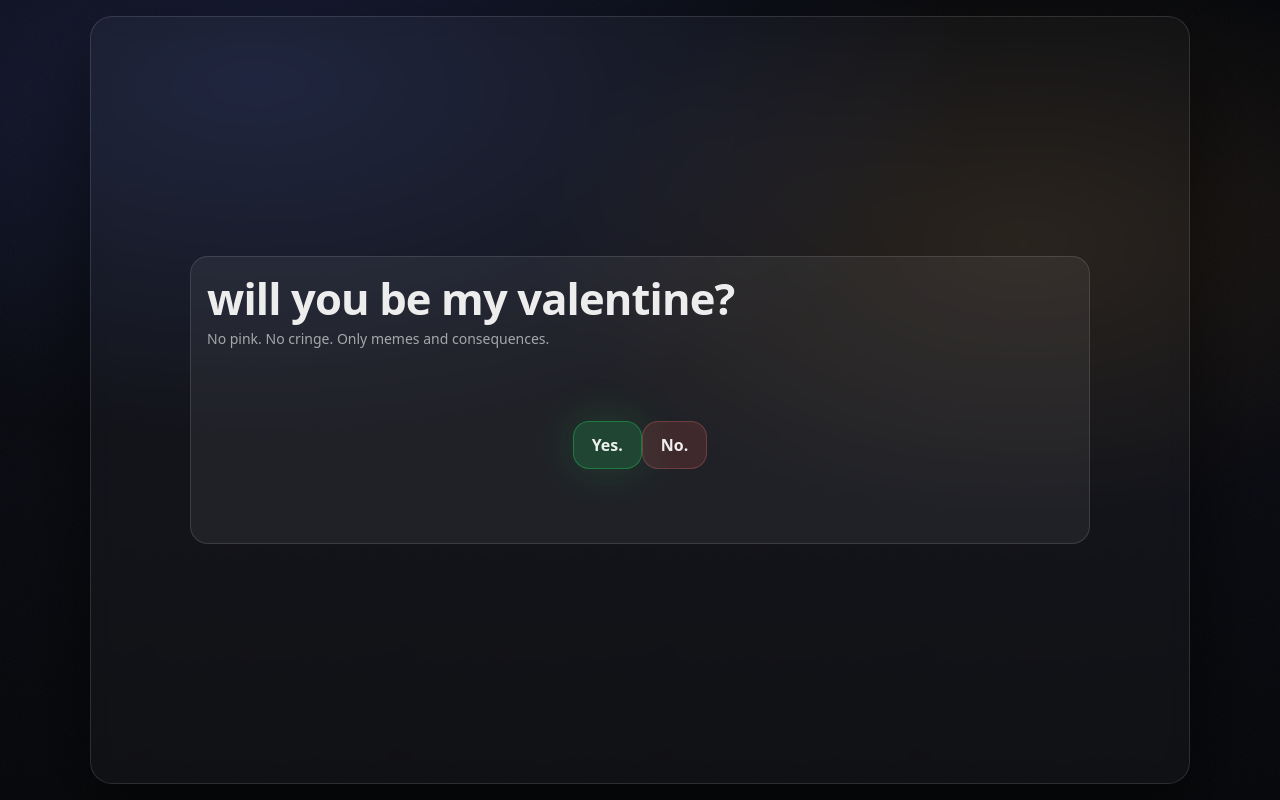
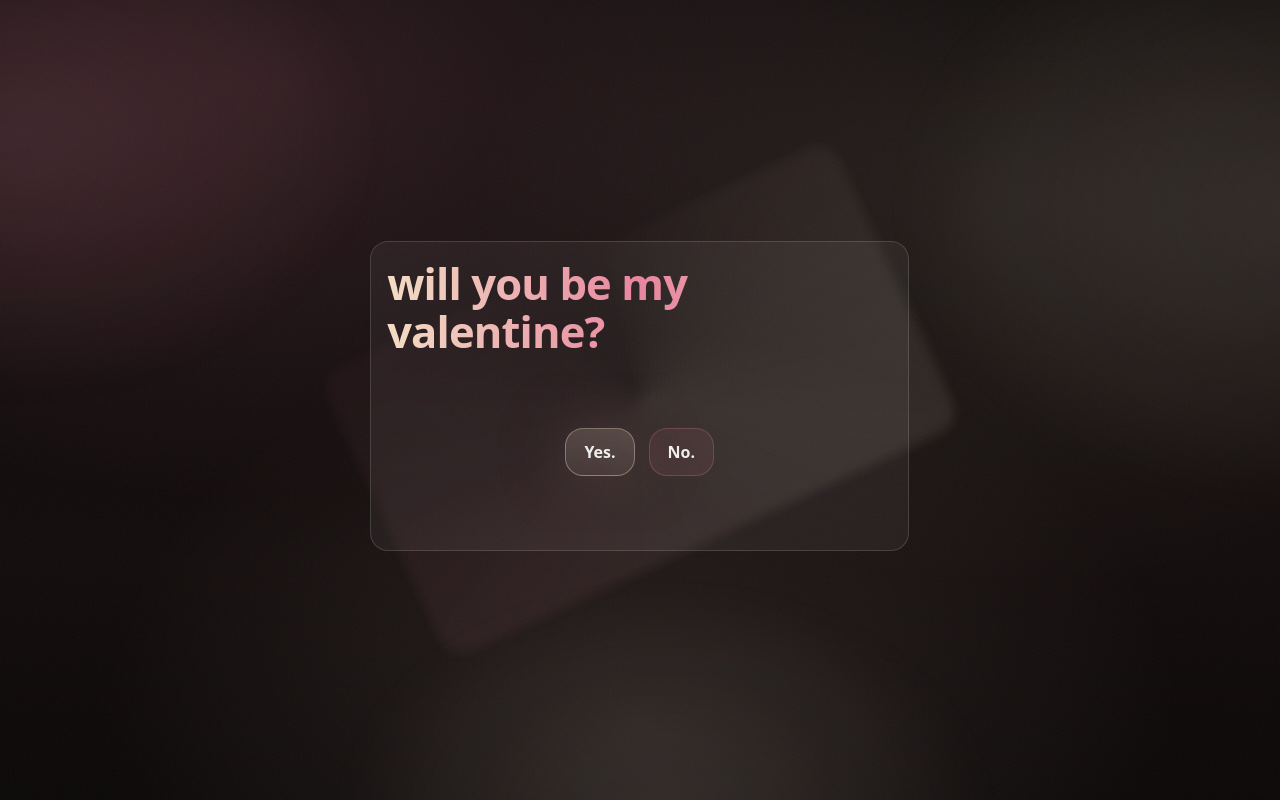
Before and after one commit to anketmanoj/valentine, a React (Vite) app: page / in a window 1280 px wide. Both pictures are taken after a click on the button "Next.". Built offline with nearby package versions, Linux system fonts and the light colour scheme; the HTML template or start-up script is replaced by a standard one.

Commit message:
Refactor styles and text for improved aesthetics and clarity across components

```diff
--- a/src/app/App.css
+++ b/src/app/App.css
@@ -2,15 +2,28 @@
 
 /* ===== Reset / Base ===== */
 :root {
-  --bg: #07080b;
-  --card: rgba(255, 255, 255, 0.06);
-  --stroke: rgba(255, 255, 255, 0.12);
+  /* Nude / champagne / rose palette */
+  --bg: #0b0808;
+  --bg2: #120c0c;
+
+  --card: rgba(255, 255, 255, 0.05);
+  --stroke: rgba(255, 255, 255, 0.14);
+
   --text: rgba(255, 255, 255, 0.92);
-  --muted: rgba(255, 255, 255, 0.6);
-  --glow: rgba(120, 190, 255, 0.35);
+  --muted: rgba(255, 255, 255, 0.62);
+
+  --nude: rgba(238, 210, 195, 0.85);
+  /* warm nude */
+  --rose: rgba(248, 143, 170, 0.75);
+  /* soft rose */
+  --champagne: rgba(255, 232, 206, 0.75);
+  /* champagne glow */
+  --glow: rgba(248, 143, 170, 0.22);
 
   --radius-lg: 22px;
   --radius-md: 18px;
+
+  --ease-out: cubic-bezier(.2, .8, .2, 1);
 }
 
 *,
@@ -43,12 +56,41 @@ body {
   display: grid;
   place-items: center;
 
+  position: relative;
+  overflow: hidden;
+
+  background: radial-gradient(1200px 700px at 20% 10%, rgba(248, 143, 170, 0.14), transparent 60%),
+    radial-gradient(1000px 700px at 80% 25%, rgba(255, 232, 206, 0.10), transparent 55%),
+    radial-gradient(900px 650px at 50% 90%, rgba(238, 210, 195, 0.10), transparent 60%),
+    linear-gradient(180deg, var(--bg), var(--bg2) 70%, var(--bg));
+}
+
+/* Animated nude “aurora” layer */
+.page::before {
+  content: "";
+  position: absolute;
+  inset: -30%;
   background:
-    radial-gradient(1200px 600px at 20% 10%, rgba(90, 120, 255, 0.18), transparent 60%),
-    radial-gradient(900px 500px at 80% 30%, rgba(255, 180, 80, 0.10), transparent 55%),
-    linear-gradient(180deg, #06070a, #090a10 60%, #06070a);
-  overflow: hidden;
+    radial-gradient(600px 420px at 20% 30%, rgba(248, 143, 170, 0.16), transparent 60%),
+    radial-gradient(700px 500px at 80% 35%, rgba(255, 232, 206, 0.12), transparent 60%),
+    radial-gradient(540px 380px at 50% 80%, rgba(238, 210, 195, 0.12), transparent 60%);
+  filter: blur(24px);
+  opacity: 0.9;
+  animation: auroraDrift 10s var(--ease-out) infinite alternate;
+  pointer-events: none;
+  z-index: 0;
 }
+
+@keyframes auroraDrift {
+  0% {
+    transform: translate3d(-2%, -1%, 0) scale(1.03);
+  }
+
+  100% {
+    transform: translate3d(2%, 1%, 0) scale(1.07);
+  }
+}
+
 
 .noise {
   position: fixed;
@@ -60,27 +102,50 @@ body {
 
 /* ===== Main stage container ===== */
 .stage {
-  width: min(1100px, 96vw);
+  z-index: 1;
+  /* above .page::before */
+  animation: stageIn 520ms var(--ease-out) both;
+}
 
-  /* Fill the window height but leave breathing room */
-  height: min(860px, 96vh);
-  height: min(860px, 96svh);
-  height: min(860px, 96dvh);
+@keyframes stageIn {
+  from {
+    opacity: 0;
+    transform: translateY(14px) scale(0.985);
+  }
 
-  border: 1px solid var(--stroke);
-  border-radius: var(--radius-lg);
-  background: rgba(255, 255, 255, 0.03);
-  box-shadow: 0 30px 90px rgba(0, 0, 0, 0.55);
-  backdrop-filter: blur(10px);
+  to {
+    opacity: 1;
+    transform: translateY(0) scale(1);
+  }
+}
 
-  padding: 18px;
-  position: relative;
-  overflow: hidden;
+/* Subtle animated border sheen */
+.stage::before {
+  content: "";
+  position: absolute;
+  inset: -2px;
+  border-radius: calc(var(--radius-lg) + 2px);
+  background: conic-gradient(from 180deg,
+      transparent,
+      rgba(255, 232, 206, 0.16),
+      rgba(248, 143, 170, 0.12),
+      transparent);
+  filter: blur(6px);
+  opacity: 0.6;
+  animation: rimSpin 6.5s linear infinite;
+  pointer-events: none;
+}
 
-  display: grid;
-  grid-template-rows: 1fr auto;
-  gap: 16px;
+@keyframes rimSpin {
+  from {
+    transform: rotate(0deg);
+  }
+
+  to {
+    transform: rotate(360deg);
+  }
 }
+
 
 /* ===== Stage layout variants ===== */
 .stage.noMeme {
@@ -90,11 +155,12 @@ body {
   /* center content */
 }
 
+/* Mobile: meme gets most of the screen */
 .stage.hasMeme {
-  grid-template-rows: 1fr auto;
-  /* meme + question */
-  align-content: stretch;
+  grid-template-rows: 1.9fr 0.9fr;
+  gap: 12px;
 }
+
 
 /* When there's no meme panel, keep question card centered and not too low */
 .stage.noMeme .question {
@@ -103,21 +169,47 @@ body {
 
 /* ===== Meme Panel ===== */
 .memePanel {
+  min-height: 0;
   border-radius: var(--radius-md);
   border: 1px solid var(--stroke);
-  background: rgba(0, 0, 0, 0.32);
+  background: rgba(10, 7, 7, 0.45);
   overflow: hidden;
 
-  transform: translateY(10px);
-  opacity: 0.85;
-  transition: opacity 160ms ease, transform 160ms ease;
+  transform: translateY(14px) scale(0.99);
+  opacity: 0;
+  transition: opacity 260ms var(--ease-out), transform 260ms var(--ease-out);
 }
 
 .memePanel.show {
   opacity: 1;
-  transform: translateY(0px);
-  box-shadow: 0 0 0 1px rgba(255, 255, 255, 0.06), 0 0 80px var(--glow);
+  transform: translateY(0) scale(1);
+  box-shadow: 0 0 0 1px rgba(255, 255, 255, 0.06), 0 0 120px var(--glow);
 }
+
+.memeMedia {
+  width: 100%;
+  height: 100%;
+  object-fit: cover;
+  border-radius: 14px;
+  border: 1px solid rgba(255, 255, 255, 0.10);
+  transform: scale(1.01);
+  transition: transform 380ms var(--ease-out), filter 380ms var(--ease-out);
+}
+
+.memePanel.show .memeMedia {
+  transform: scale(1);
+  filter: saturate(1.05) contrast(1.02);
+}
+
+.buttonRow {
+  width: 100%;
+  display: flex;
+  justify-content: center;
+  gap: 14px;
+  align-items: center;
+}
+
+
 
 .memeHeader {
   display: flex;
@@ -188,6 +280,28 @@ body {
   text-transform: lowercase;
 }
 
+.headline, .splashTitle {
+  background: linear-gradient(90deg, rgba(255, 232, 206, 0.95), rgba(248, 143, 170, 0.92), rgba(238, 210, 195, 0.95));
+  -webkit-background-clip: text;
+  background-clip: text;
+  color: transparent;
+}
+
+.question {
+  animation: cardFloat 6s ease-in-out infinite;
+}
+
+@keyframes cardFloat {
+  0%, 100% {
+    transform: translateY(0);
+  }
+
+  50% {
+    transform: translateY(-4px);
+  }
+}
+
+
 .sub {
   margin: 8px 0 0;
   color: var(--muted);
@@ -233,42 +347,59 @@ body {
   border: 1px solid rgba(255, 255, 255, 0.14);
   background: rgba(255, 255, 255, 0.06);
   color: var(--text);
-  border-radius: 16px;
+  border-radius: 18px;
   padding: 12px 18px;
-  font-weight: 800;
+  font-weight: 900;
   cursor: pointer;
   user-select: none;
   -webkit-tap-highlight-color: transparent;
-  transition: transform 140ms ease, background 140ms ease, border-color 140ms ease;
+  transition: transform 180ms var(--ease-out), background 180ms var(--ease-out), border-color 180ms var(--ease-out), box-shadow 240ms var(--ease-out);
+  position: relative;
+  overflow: hidden;
+}
+
+.btn::after {
+  content: "";
+  position: absolute;
+  inset: -40%;
+  background: radial-gradient(circle at 30% 30%, rgba(255, 232, 206, 0.22), transparent 55%),
+    radial-gradient(circle at 70% 60%, rgba(248, 143, 170, 0.18), transparent 55%);
+  opacity: 0;
+  transition: opacity 240ms var(--ease-out);
+}
+
+.btn:hover::after {
+  opacity: 1;
 }
 
 .btn:hover {
-  background: rgba(255, 255, 255, 0.10);
-  border-color: rgba(255, 255, 255, 0.20);
+  transform: translateY(-1px);
+  border-color: rgba(255, 255, 255, 0.22);
 }
 
 .btn:active {
-  transform: scale(0.98);
+  transform: translateY(0) scale(0.985);
 }
 
-/* YES green */
+/* YES = nude/champagne */
 .btn.yes {
-  background: rgba(34, 197, 94, 0.22);
-  /* green tint */
-  border-color: rgba(34, 197, 94, 0.42);
-  box-shadow: 0 0 45px rgba(34, 197, 94, 0.20);
+  background: linear-gradient(180deg, rgba(255, 232, 206, 0.18), rgba(238, 210, 195, 0.10));
+  border-color: rgba(255, 232, 206, 0.35);
+  box-shadow: 0 0 60px rgba(255, 232, 206, 0.10), 0 0 120px rgba(248, 143, 170, 0.10);
 }
 
 .btn.yes:hover {
-  background: rgba(34, 197, 94, 0.30);
-  border-color: rgba(34, 197, 94, 0.55);
+  background: linear-gradient(180deg, rgba(255, 232, 206, 0.24), rgba(238, 210, 195, 0.14));
+  border-color: rgba(255, 232, 206, 0.48);
 }
 
-/* NO red */
+/* NO = muted rose */
 .btn.no {
-  background: rgba(255, 90, 90, 0.14);
-  border-color: rgba(255, 120, 120, 0.25);
+  background: rgba(248, 143, 170, 0.08);
+  border-color: rgba(248, 143, 170, 0.22);
+  box-shadow: none;
 }
+
 
 /* ===== Accepted state ===== */
 .accepted {
@@ -305,51 +436,84 @@ body {
 
 /* ===== Responsive: Mobile ===== */
 @media (max-width: 720px) {
+
+  /* Prevent weird iOS scroll bounce */
   body {
-    overflow: auto;
+    overflow: hidden;
   }
 
-  /* allow scroll if content needs it */
-
+  /* Stage fills almost entire phone screen */
   .stage {
-    width: 96vw;
-    height: 96svh;
-    height: 96dvh;
-    padding: 12px;
-    gap: 12px;
+    width: 100vw;
+    height: 98svh;
+    height: 98dvh;
+    padding: 14px;
+    gap: 14px;
+    border-radius: 18px;
   }
 
-  .memeHeader {
-    padding: 10px 10px;
+  /* Meme takes majority of screen */
+  .stage.hasMeme {
+    grid-template-rows: 1.9fr 0.9fr;
   }
 
-  .tag {
-    font-size: 11px;
-    padding: 7px 9px;
+  /* Question-only layout fills better */
+  .stage.noMeme {
+    grid-template-rows: 1fr;
+    place-items: center;
   }
 
-  .meta {
-    font-size: 12px;
+  .memePanel {
+    min-height: 0;
   }
 
-  /* When meme exists, keep meme panel slightly taller than question */
-  .stage.hasMeme {
-    grid-template-rows: 1.2fr auto;
+  .memeBody {
+    height: 41vh;
+  }
+
+  /* Bigger headline on phone */
+  .headline {
+    font-size: clamp(28px, 6.4vw, 44px);
+  }
+
+  .sub {
+    font-size: 14px;
+    line-height: 1.4;
   }
 
   .question {
-    padding: 14px 12px;
+    padding: 18px 16px;
   }
 
-  .sub {
-    font-size: 13px;
+  .actions {
+    margin-top: 18px;
   }
 
+  /* Bigger tap targets for iPhone */
   .btn {
-    padding: 12px 16px;
-    border-radius: 14px;
+    padding: 14px 18px;
+    font-size: 16px;
+    min-height: 52px;
+    min-width: 132px;
+    border-radius: 16px;
+  }
+
+  /* Splash screen adjustments */
+  .stage.splash {
+    height: 98svh;
+    height: 98dvh;
+  }
+
+  .splashCard {
+    width: 100%;
+    padding: 22px 16px;
+  }
+
+  .splashTitle {
+    font-size: clamp(22px, 5.6vw, 36px);
   }
 }
+
 
 /* ===== Very small phones ===== */
 @media (max-width: 380px) {
@@ -435,13 +599,14 @@ body {
 
 .confettiPiece.rect {
   border-radius: 3px;
-  background: rgba(255, 255, 255, 0.9);
+  background: linear-gradient(180deg, rgba(255, 232, 206, 0.95), rgba(248, 143, 170, 0.55));
 }
 
 .confettiPiece.dot {
   border-radius: 999px;
-  background: rgba(255, 255, 255, 0.85);
+  background: rgba(238, 210, 195, 0.85);
 }
+
 
 @keyframes confettiFall {
   0% {
--- a/src/components/MemePanel.jsx
+++ b/src/components/MemePanel.jsx
@@ -2,7 +2,6 @@ export default function MemePanel({ visible, meme, videoRef, audioRef }) {
   return (
     <section className={`memePanel ${visible ? "show" : ""}`}>
       <div className="memeHeader">
-        <div className="tag">brainrot mode</div>
         <div className="meta">{meme?.label ? <span>{meme.label}</span> : <span>…</span>}</div>
       </div>
 
--- a/src/components/QuestionCard.jsx
+++ b/src/components/QuestionCard.jsx
@@ -43,7 +43,6 @@ export default function QuestionCard({
       {!accepted && (
         <>
           <h1 className="headline">will you be my valentine?</h1>
-          <p className="sub">No pink. No cringe. Only memes and consequences.</p>
         </>
       )}
 
--- a/src/components/SplashScreen.jsx
+++ b/src/components/SplashScreen.jsx
@@ -6,7 +6,7 @@ export default function SplashScreen({ onNext }) {
       <main className="stage splash">
         <section className="splashCard">
           <h1 className="splashTitle">
-            Still tryna figure out how serious you are. Thought id use this opportunity to ask...
+            Still tryna figure out how serious you are. Thought I’d use this moment to ask properly…
           </h1>
 
           <div className="splashActions">
```
